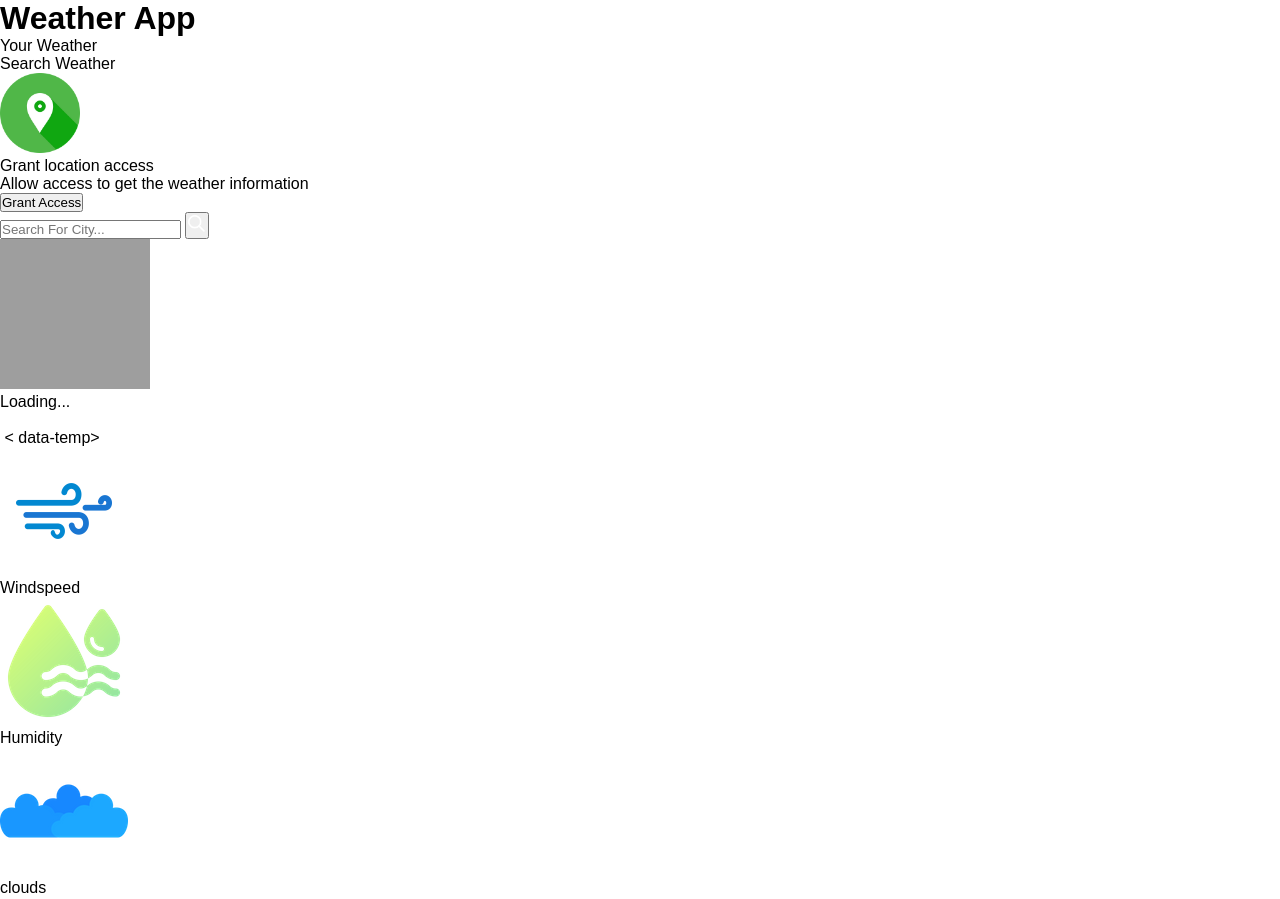
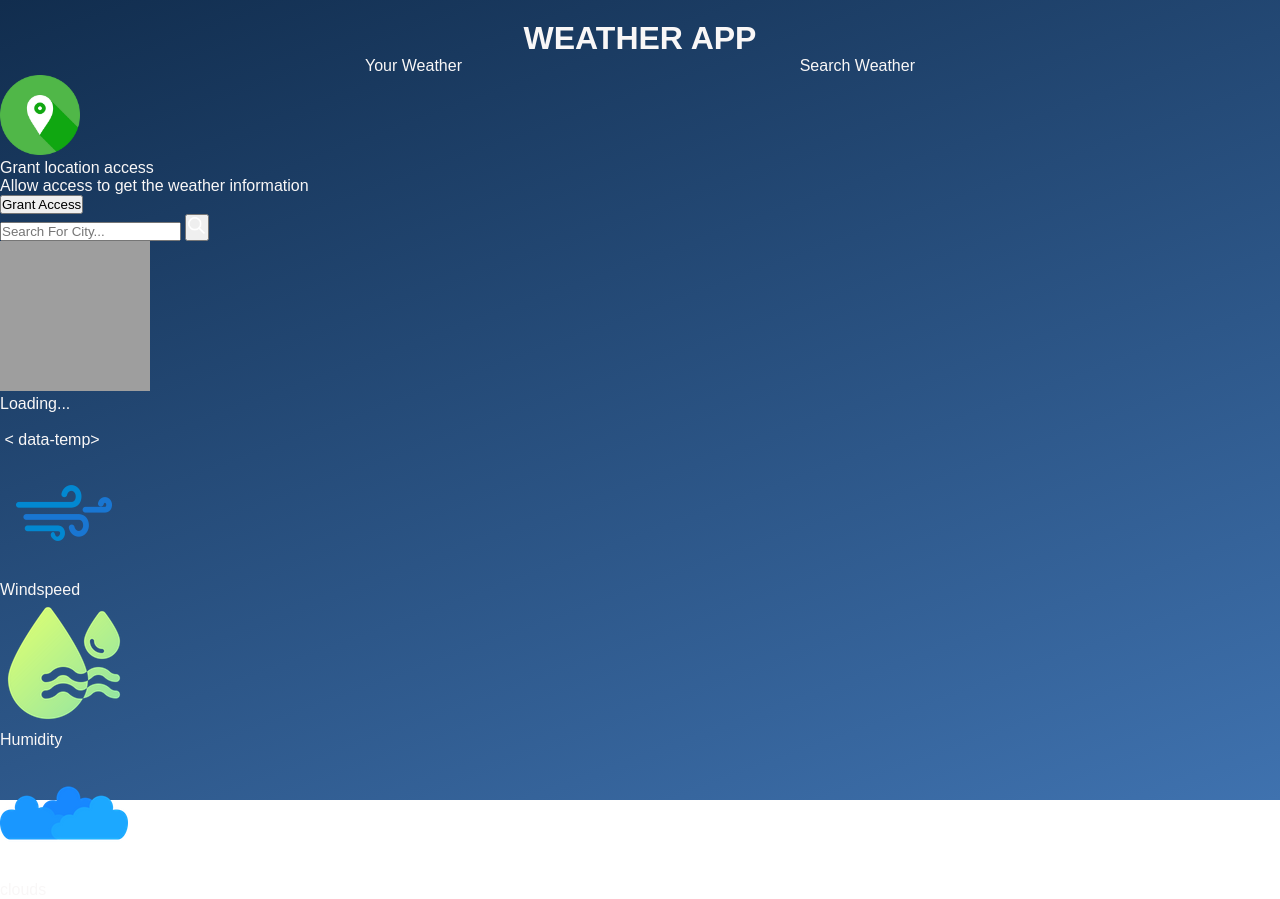
Before and after one commit to abhishekfarande04/showMeWeather-app, a plain HTML site: page index.html in a window 1280 px wide. Drawn offline with Linux system fonts and the light colour scheme; grey boxes are pictures that could not be loaded.

Commit message:
basic CSS

```diff
--- a/index.html
+++ b/index.html
@@ -5,6 +5,7 @@
     <meta name="viewport" content="width=device-width, initial-scale=1.0">
     <title>showMeWeather App</title>
     <link rel="stylesheet" href="style.css">
+    <link rel="stylesheet" href="https://cdnjs.cloudfare.com/ajax/libs/font-awesome/5.15.3/css/all.min.css" integrity="sha512-xxxxx" crossorigin="anonymous" />
 </head>
 <body>
      <div id="wrapper">
--- a/style.css
+++ b/style.css
@@ -11,3 +11,27 @@
     --colorLight1: #dbe2ef;
     --colorLight2: #f9f7f7;
 }
+
+#wrapper {
+    width: 100vw;
+    height: 100vh;
+    color: var(--colorLight2);
+    background-image: linear-gradient(160deg, #112d4e 0%, #3f72af 100%);
+
+}
+
+h1 {
+    text-align: center;
+    text-transform: uppercase;
+    padding-top: 20px;
+
+}
+
+.tab-container {
+    display: flex;
+    justify-content: space-between;
+    max-width: 550px;
+    margin: 0 auto;
+    width: 90%;
+
+}
```
